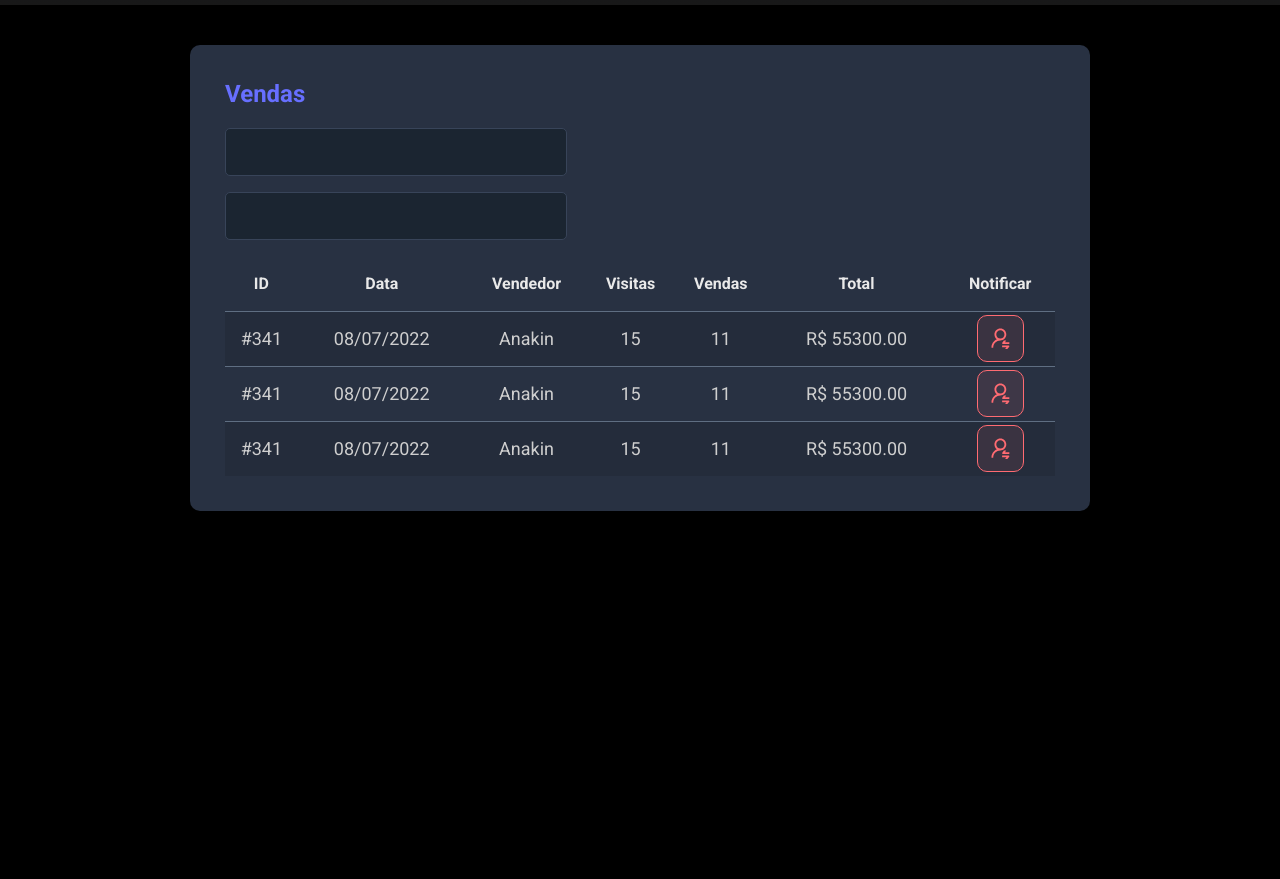
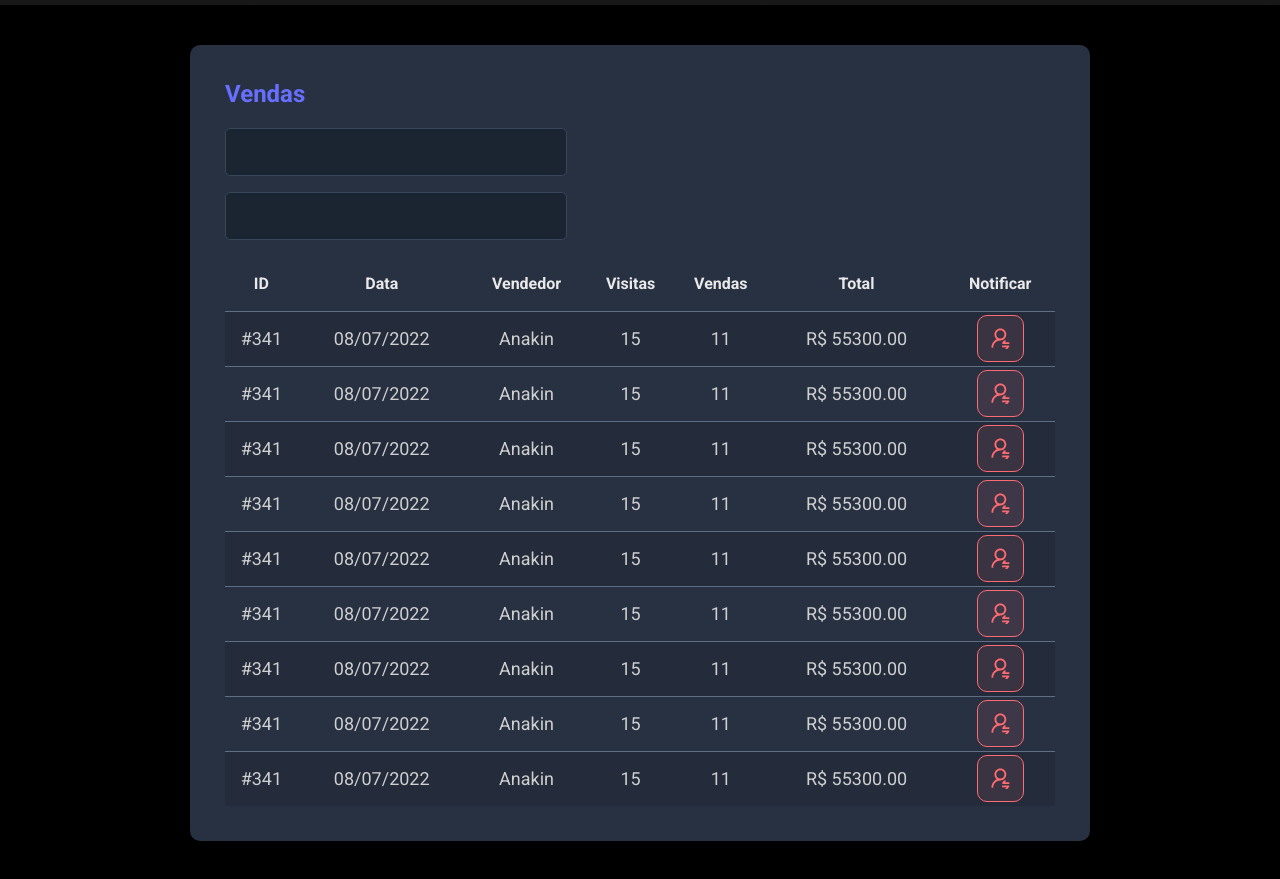
Before and after one commit to salvedojuliao/week-devsuperior-preparation, a plain HTML site: page preparacao/dsmeta-css/index.html in a window 1280 px wide. Shown: the part 215-1094 px from the top of the page. Before the commit the page ends 800 px from the top, so only its background shows below. Drawn offline with Linux system fonts and the light colour scheme.

```diff
--- a/preparacao/dsmeta-css/index.html
+++ b/preparacao/dsmeta-css/index.html
@@ -91,6 +91,96 @@
                                         </div>
                                      </td>
                                 </tr>
+                                <tr>
+                                    <td class="show992">#341</td>
+                                    <td class="show576">08/07/2022</td>
+                                    <td>Anakin</td>
+                                    <td class="show992">15</td>
+                                    <td class="show992">11</td>
+                                    <td>R$ 55300.00</td>
+                                    <td>
+                                       <div class="dstmeta-red-container">
+                                            <div class="dstmeta-red-btn">
+                                                <img src="imgs/notification-item.svg" alt="Notificar">
+                                            </div>
+                                       </div>
+                                    </td>
+                                </tr>
+                                <tr>
+                                    <td class="show992">#341</td>
+                                    <td class="show576">08/07/2022</td>
+                                    <td>Anakin</td>
+                                    <td class="show992">15</td>
+                                    <td class="show992">11</td>
+                                    <td>R$ 55300.00</td>
+                                    <td>
+                                       <div class="dstmeta-red-container">
+                                            <div class="dstmeta-red-btn">
+                                                <img src="imgs/notification-item.svg" alt="Notificar">
+                                            </div>
+                                       </div>
+                                    </td>
+                                </tr>
+                                <tr>
+                                    <td class="show992">#341</td>
+                                    <td class="show576">08/07/2022</td>
+                                    <td>Anakin</td>
+                                    <td class="show992">15</td>
+                                    <td class="show992">11</td>
+                                    <td>R$ 55300.00</td>
+                                    <td>
+                                       <div class="dstmeta-red-container">
+                                            <div class="dstmeta-red-btn">
+                                                <img src="imgs/notification-item.svg" alt="Notificar">
+                                            </div>
+                                       </div>
+                                    </td>
+                                </tr>
+                                <tr>
+                                    <td class="show992">#341</td>
+                                    <td class="show576">08/07/2022</td>
+                                    <td>Anakin</td>
+                                    <td class="show992">15</td>
+                                    <td class="show992">11</td>
+                                    <td>R$ 55300.00</td>
+                                    <td>
+                                       <div class="dstmeta-red-container">
+                                            <div class="dstmeta-red-btn">
+                                                <img src="imgs/notification-item.svg" alt="Notificar">
+                                            </div>
+                                       </div>
+                                    </td>
+                                </tr>
+                                <tr>
+                                    <td class="show992">#341</td>
+                                    <td class="show576">08/07/2022</td>
+                                    <td>Anakin</td>
+                                    <td class="show992">15</td>
+                                    <td class="show992">11</td>
+                                    <td>R$ 55300.00</td>
+                                    <td>
+                                       <div class="dstmeta-red-container">
+                                            <div class="dstmeta-red-btn">
+                                                <img src="imgs/notification-item.svg" alt="Notificar">
+                                            </div>
+                                       </div>
+                                    </td>
+                                </tr>
+                                <tr>
+                                    <td class="show992">#341</td>
+                                    <td class="show576">08/07/2022</td>
+                                    <td>Anakin</td>
+                                    <td class="show992">15</td>
+                                    <td class="show992">11</td>
+                                    <td>R$ 55300.00</td>
+                                    <td>
+                                       <div class="dstmeta-red-container">
+                                            <div class="dstmeta-red-btn">
+                                                <img src="imgs/notification-item.svg" alt="Notificar">
+                                            </div>
+                                       </div>
+                                    </td>
+                                </tr>
                             </tbody>
                         </table>
                     </div>
```
